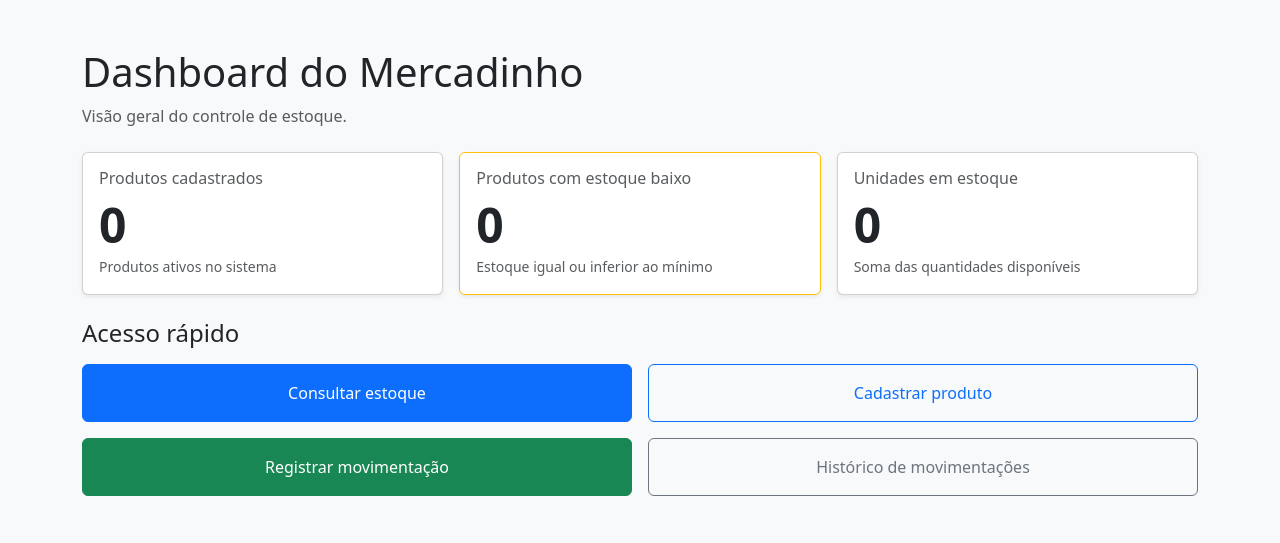
After one commit to pamtelles/controle-estoque-mercadinho, a Django app: page / in a window 1280 px wide. The commit adds this page. Shown: the top 543 px of the page. Run offline with Django 5.2, Linux system fonts and the light colour scheme; the visitor is signed in with stand-in values (Sample User, id 1); data that the repository does not hold is empty.

Commit message:
feat: implementar dashboard e integrar navegacao entre telas

```diff
--- a/estoque/templates/estoque/cadastrar_produto.html
+++ b/estoque/templates/estoque/cadastrar_produto.html
@@ -50,6 +50,12 @@
             <a href="{% url 'consultar_estoque' %}" class="btn btn-outline-secondary">
                 Consultar estoque
             </a>
+
+            <a href="{% url 'dashboard' %}"
+            class="btn btn-outline-secondary">
+                Voltar ao Dashboard
+            </a>
+
         </div>
     </main>
 </body>
--- /dev/null
+++ b/estoque/templates/estoque/dashboard.html
@@ -0,0 +1,131 @@
+
+<!DOCTYPE html>
+<html lang="pt-br">
+<head>
+    <meta charset="UTF-8">
+    <meta name="viewport" content="width=device-width, initial-scale=1.0">
+    <title>Dashboard | Mercadinho</title>
+
+    <link
+        href="https://cdn.jsdelivr.net/npm/bootstrap@5.3.3/dist/css/bootstrap.min.css"
+        rel="stylesheet"
+    >
+</head>
+
+<body class="bg-light">
+
+<main class="container py-5">
+
+    <div class="mb-4">
+        <h1>Dashboard do Mercadinho</h1>
+        <p class="text-muted">
+            Visão geral do controle de estoque.
+        </p>
+    </div>
+
+    <!-- Indicadores do estoque -->
+    <section aria-label="Indicadores do estoque">
+        <div class="row g-3 mb-4">
+
+            <div class="col-md-4">
+                <div class="card shadow-sm h-100">
+                    <div class="card-body">
+                        <h2 class="h6 text-muted">
+                            Produtos cadastrados
+                        </h2>
+                        <p class="display-5 fw-bold mb-0">
+                            {{ total_produtos }}
+                        </p>
+                        <small class="text-muted">
+                            Produtos ativos no sistema
+                        </small>
+                    </div>
+                </div>
+            </div>
+
+            <div class="col-md-4">
+                <div class="card shadow-sm h-100 border-warning">
+                    <div class="card-body">
+                        <h2 class="h6 text-muted">
+                            Produtos com estoque baixo
+                        </h2>
+                        <p class="display-5 fw-bold mb-0">
+                            {{ produtos_estoque_baixo }}
+                        </p>
+                        <small class="text-muted">
+                            Estoque igual ou inferior ao mínimo
+                        </small>
+                    </div>
+                </div>
+            </div>
+
+            <div class="col-md-4">
+                <div class="card shadow-sm h-100">
+                    <div class="card-body">
+                        <h2 class="h6 text-muted">
+                            Unidades em estoque
+                        </h2>
+                        <p class="display-5 fw-bold mb-0">
+                            {{ total_unidades }}
+                        </p>
+                        <small class="text-muted">
+                            Soma das quantidades disponíveis
+                        </small>
+                    </div>
+                </div>
+            </div>
+
+        </div>
+    </section>
+
+    <!-- Acesso às funcionalidades -->
+    <section aria-labelledby="acoes-titulo">
+        <h2 id="acoes-titulo" class="h4 mb-3">
+            Acesso rápido
+        </h2>
+
+        <div class="row g-3">
+
+            <div class="col-md-6">
+                <a
+                    href="{% url 'consultar_estoque' %}"
+                    class="btn btn-primary w-100 py-3"
+                >
+                    Consultar estoque
+                </a>
+            </div>
+
+            <div class="col-md-6">
+                <a
+                    href="{% url 'cadastrar_produto' %}"
+                    class="btn btn-outline-primary w-100 py-3"
+                >
+                    Cadastrar produto
+                </a>
+            </div>
+
+            <div class="col-md-6">
+                <a
+                    href="{% url 'registrar_movimentacao' %}"
+                    class="btn btn-success w-100 py-3"
+                >
+                    Registrar movimentação
+                </a>
+            </div>
+
+            <div class="col-md-6">
+                <a
+                    href="{% url 'historico_movimentacoes' %}"
+                    class="btn btn-outline-secondary w-100 py-3"
+                >
+                    Histórico de movimentações
+                </a>
+            </div>
+
+        </div>
+    </section>
+
+</main>
+
+</body>
+</html>
--- a/estoque/templates/estoque/historico_movimentacoes.html
+++ b/estoque/templates/estoque/historico_movimentacoes.html
@@ -26,6 +26,12 @@
             <a href="{% url 'registrar_movimentacao' %}" class="btn btn-primary">
                 Nova movimentação
             </a>
+
+            <a href="{% url 'dashboard' %}"
+            class="btn btn-outline-primary">
+                Voltar ao Dashboard
+            </a>
+
         </div>
 
         <form method="get" class="card card-body shadow-sm mb-4">
--- a/estoque/urls.py
+++ b/estoque/urls.py
@@ -1,26 +1,11 @@
+
 from django.urls import path
 from . import views
 
 urlpatterns = [
-    path(
-        "produtos/novo/",
-        views.cadastrar_produto,
-        name="cadastrar_produto",
-    ),
-    path(
-        "estoque/",
-        views.consultar_estoque,
-        name="consultar_estoque",
-    ),
-
-    path(
-    "movimentacoes/nova/",
-    views.registrar_movimentacao,
-    name="registrar_movimentacao",
-),
-
-path("movimentacoes/historico/",
-     views.historico_movimentacoes,
-     name="historico_movimentacoes"
-),
+    path("", views.dashboard, name="dashboard"),
+    path("produtos/novo/", views.cadastrar_produto, name="cadastrar_produto"),
+    path("estoque/", views.consultar_estoque, name="consultar_estoque"),
+    path("movimentacoes/nova/", views.registrar_movimentacao, name="registrar_movimentacao"),
+    path("movimentacoes/historico/", views.historico_movimentacoes, name="historico_movimentacoes"),
 ]
--- a/estoque/views.py
+++ b/estoque/views.py
@@ -1,12 +1,11 @@
 from django.db import transaction
-from django.db.models import F
+from django.db.models import F, Sum
 from django.db.models.functions import Greatest
 from .forms import MovimentacaoForm
 from .models import Produto, MovimentacaoEstoque
 from django.contrib import messages
 from django.contrib.auth.decorators import login_required
 from django.shortcuts import redirect, render
-
 from .forms import ProdutoForm
 
 
@@ -120,3 +119,27 @@ def historico_movimentacoes(request):
             "tipo": tipo,
         }
     )
+
+@login_required
+def dashboard(request):
+    produtos = Produto.objects.filter(ativo=True)
+
+    total_produtos = produtos.count()
+
+    produtos_estoque_baixo = produtos.filter(
+        quantidade_atual__lte=F("estoque_minimo")
+    ).count()
+
+    total_unidades = produtos.aggregate(
+        total=Sum("quantidade_atual")
+    )["total"] or 0
+
+    return render(
+        request,
+        "estoque/dashboard.html",
+        {
+            "total_produtos": total_produtos,
+            "produtos_estoque_baixo": produtos_estoque_baixo,
+            "total_unidades": total_unidades,
+        }
+    )
```
Also changed, not shown: estoque/templates/estoque/consultar_estoque.html (+11 -0 lines), estoque/templates/estoque/registrar_movimentacao.html (+15 -3 lines), estoque/tests.py (+31 -0 lines).
